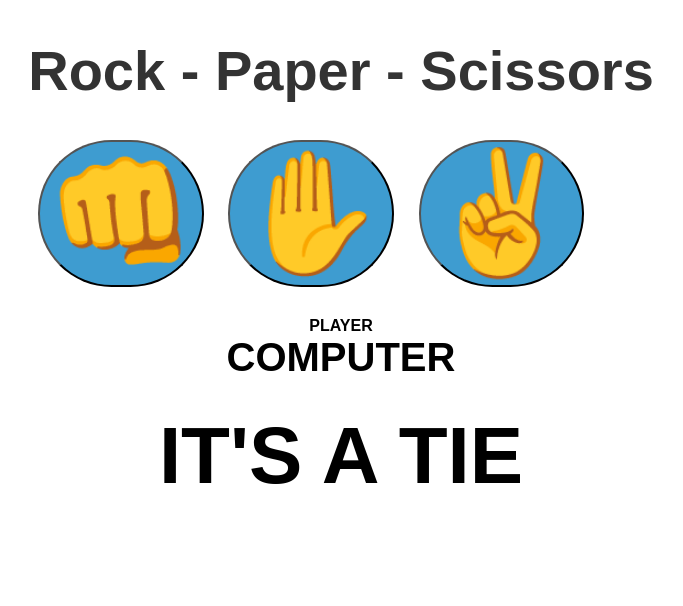
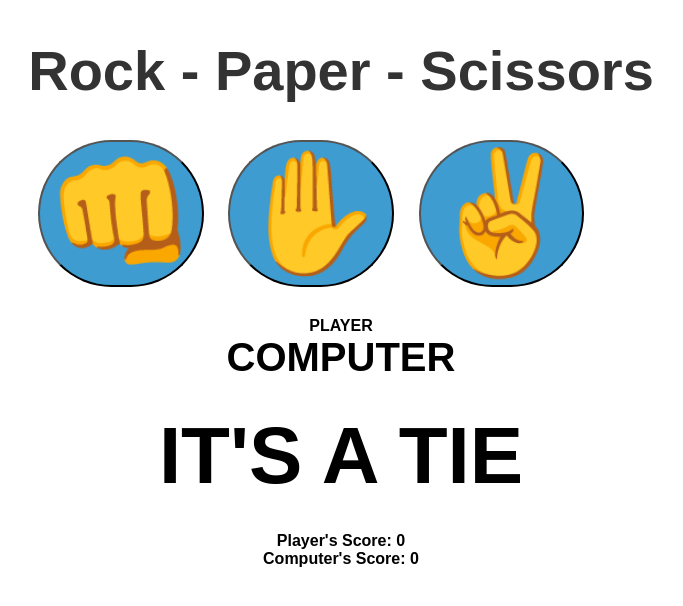
Before and after one commit to Shenan2004/Rock-Paper-Scissor-app, a plain HTML site: page index.html in a window 1280 px wide. Shown: the whole page, without its empty margins (299-982 px from the left). Drawn offline with Linux system fonts and the light colour scheme.

Commit message:
Add score display elements to index.html
Added score display for player's and computer's scores.

```diff
--- a/index.html
+++ b/index.html
@@ -26,6 +26,13 @@
     <div id="computerDisplay">COMPUTER</div>
     <div id="resultDisplay">IT'S A TIE</div>
 
+    <div class="scoreDisplay">Player's Score:
+        <span id="playerScoreDisplay">0</span>
+    </div>
+
+    <div class="scoreDisplay">Computer's Score:
+        <span id="computerScoreDisplay">0</span>
+    </div>
 
     <script src="index.js"></script>
 </body>
```
